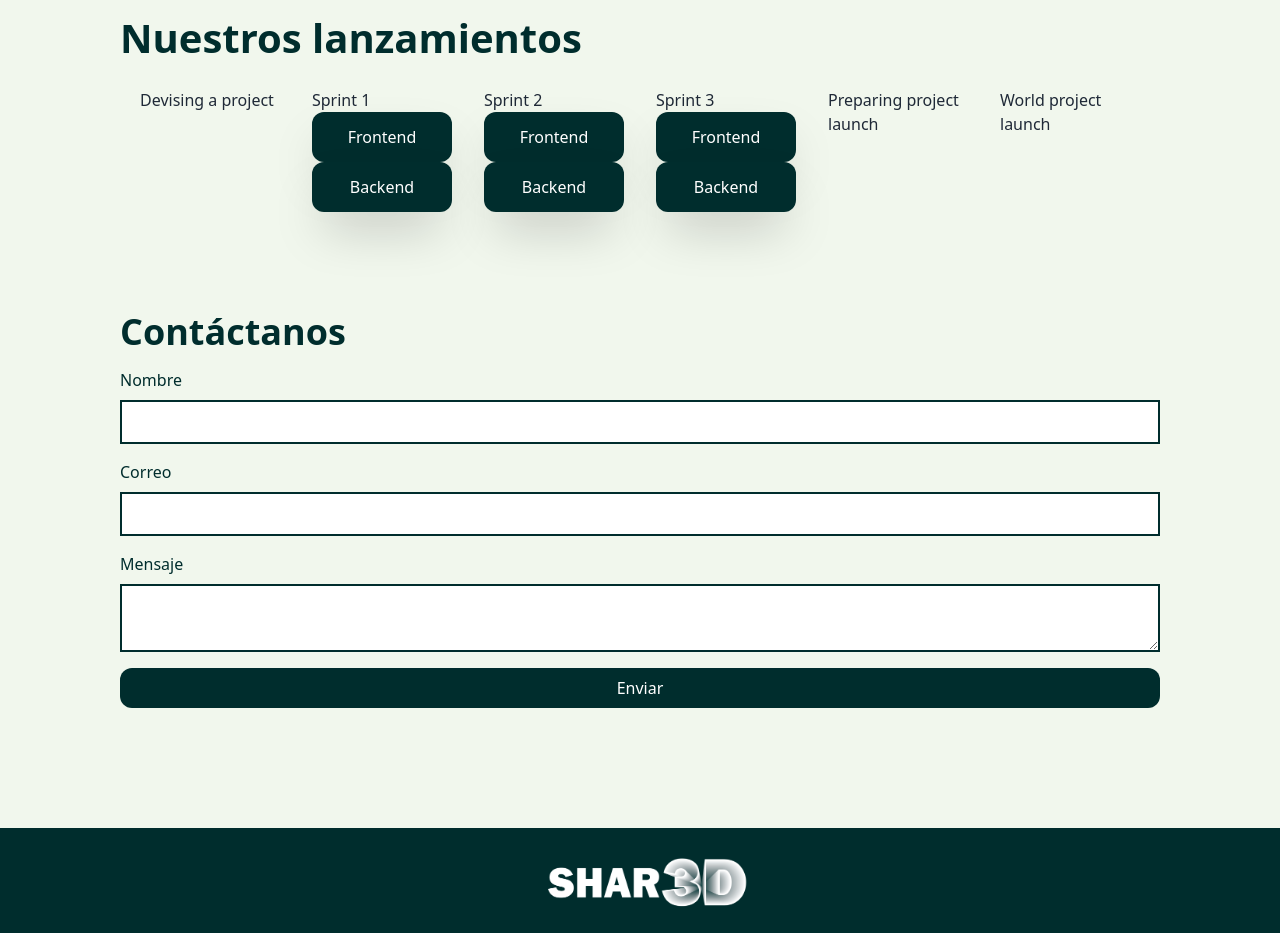
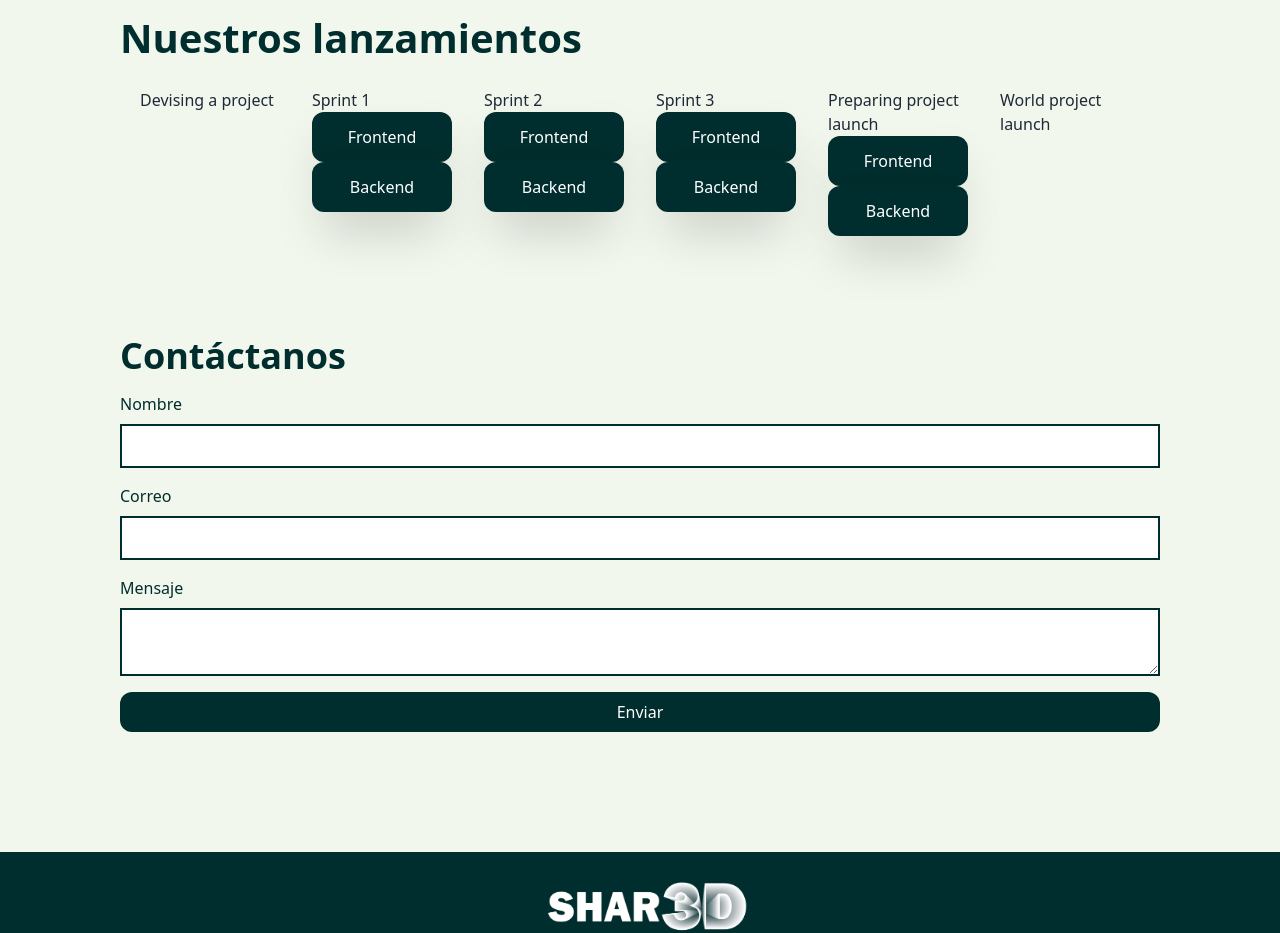
Before and after one commit to PabloMera6/landing-page-zb, a React (Vite) app: page / in a window 1280 px wide. Shown: the part 3920-4853 px from the top of the page. Built offline with nearby package versions, Linux system fonts and the light colour scheme.

Commit message:
Añadido despliegue PPL

```diff
--- a/src/components/Releases.jsx
+++ b/src/components/Releases.jsx
@@ -63,6 +63,16 @@ const Releases = () => {
           <div className="flex flex-col gap-2">
             <p className="text-gray-800">
               Preparing project launch
+              <div className="flex flex-col md:flex-row items-center justify-center gap-4">
+                <a href="https://ispp-ppl.vercel.app/" className="relative flex h-[50px] w-40 rounded-xl items-center justify-center overflow-hidden bg-primary-200 font-medium text-white shadow-2xl transition-all duration-300 before:absolute before:inset-0 before:border-0 before:border-white before:duration-100 before:ease-linear hover:bg-white hover:text-primary-200 hover:shadow-primary-200 hover:before:border-[25px]">
+                  <span className="relative z-10">Frontend</span>
+                </a>
+              </div>
+              <div className="flex flex-col md:flex-row items-center justify-center gap-4">
+                <a href="https://alejandrocg024.pythonanywhere.com/admin/" className="relative flex h-[50px] w-40 rounded-xl items-center justify-center overflow-hidden bg-primary-200 font-medium text-white shadow-2xl transition-all duration-300 before:absolute before:inset-0 before:border-0 before:border-white before:duration-100 before:ease-linear hover:bg-white hover:text-primary-200 hover:shadow-primary-200 hover:before:border-[25px]">
+                  <span className="relative z-10">Backend</span>
+                </a>
+              </div>
             </p>
           </div>
           <div className="flex flex-col gap-2">
```
